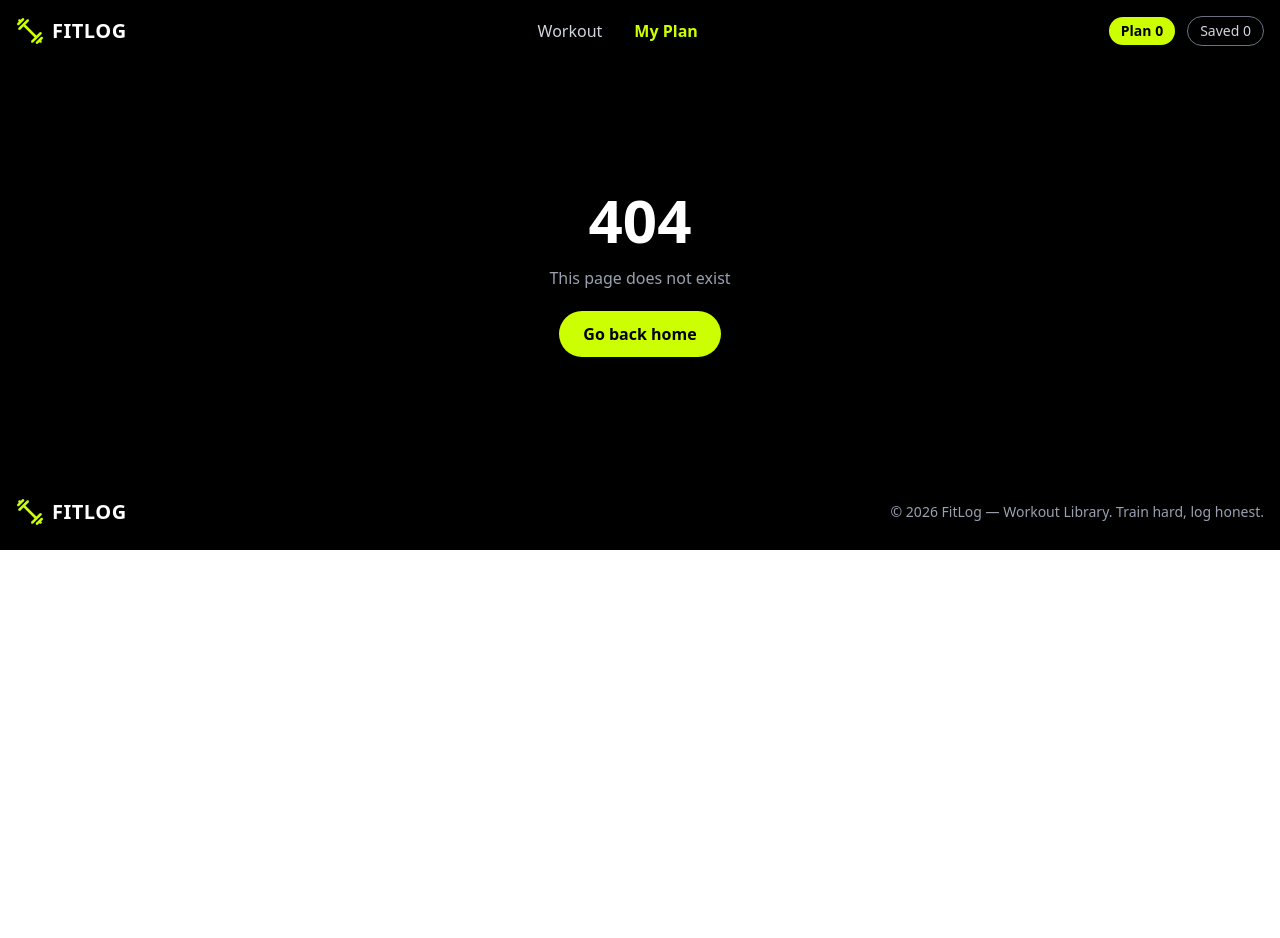
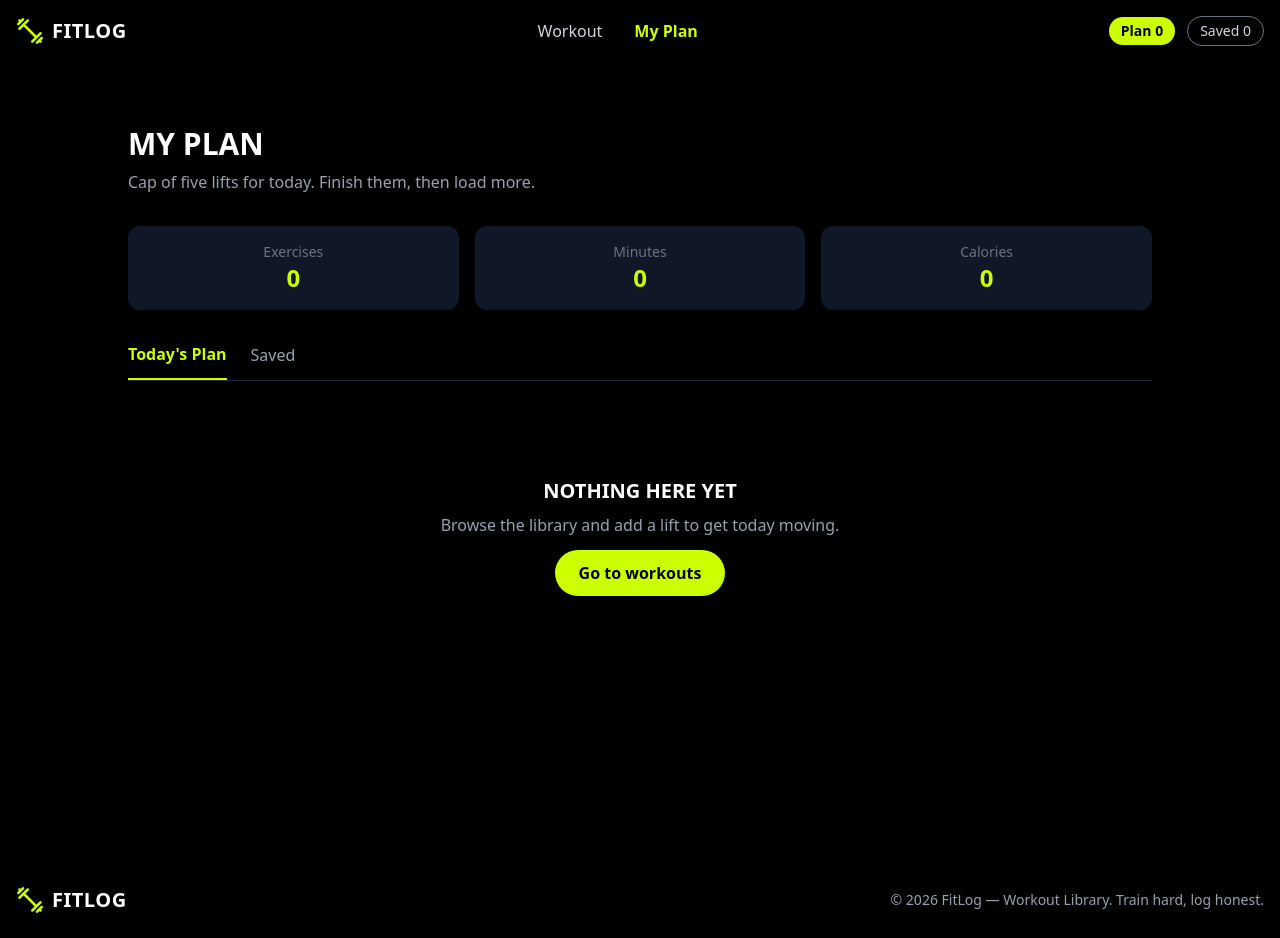
Before and after one commit to msshahriar18/fit-log, a Next.js app: page /my-plan in a window 1280 px wide. Before the commit this address had no page. Before the commit the page ends 800 px from the top, so only its background shows below. Built offline with nearby package versions, Linux system fonts and the light colour scheme.

Commit message:
Plan page created

```diff
--- /dev/null
+++ b/src/app/my-plan/page.jsx
@@ -0,0 +1,163 @@
+"use client";
+
+import { useContext, useEffect, useState } from "react";
+import Image from "next/image";
+import Link from "next/link";
+import { toast } from "react-toastify";
+import { FaClock, FaFire, FaStar, FaCheck, FaTimes } from "react-icons/fa";
+import { FitLogContext } from "@/context/FitLogContext";
+
+const MyPlanPage = () => {
+    const { plan, setPlan, saved, setSaved } = useContext(FitLogContext);
+    const [activeTab, setActiveTab] = useState("plan");
+    const [isLoading, setIsLoading] = useState(true);
+
+    useEffect(() => {
+        const timer = setTimeout(() => {
+            setIsLoading(false);
+        }, 500);
+        return () => clearTimeout(timer);
+    }, []);
+
+    const handleMarkAsDone = (id) => {
+        setPlan(plan.filter((item) => item.id !== id));
+        toast.success("Marked as done");
+    };
+
+    const handleRemove = (id) => {
+        if (activeTab === "plan") {
+            setPlan(plan.filter((item) => item.id !== id));
+        } else {
+            setSaved(saved.filter((item) => item.id !== id));
+        }
+        toast.info("Removed");
+    };
+
+    const activeList = activeTab === "plan" ? plan : saved;
+    const totalMinutes = activeList.reduce((sum, item) => sum + (item.duration || 0), 0);
+    const totalCalories = activeList.reduce((sum, item) => sum + (item.caloriesBurned || 0), 0);
+
+    return (
+        <section className="bg-black text-white min-h-screen py-16 px-4 md:px-10">
+            <div className="max-w-5xl mx-auto">
+                <h1 className="text-3xl font-bold mb-2">MY PLAN</h1>
+                <p className="text-gray-400 mb-8">
+                    Cap of five lifts for today. Finish them, then load more.
+                </p>
+
+                <div className="grid grid-cols-3 gap-4 mb-8">
+                    <div className="bg-gray-900 rounded-xl p-4 text-center">
+                        <p className="text-gray-500 text-sm">Exercises</p>
+                        <p className="text-2xl font-bold text-[#ccff00]">{activeList.length}</p>
+                    </div>
+                    <div className="bg-gray-900 rounded-xl p-4 text-center">
+                        <p className="text-gray-500 text-sm">Minutes</p>
+                        <p className="text-2xl font-bold text-[#ccff00]">{totalMinutes}</p>
+                    </div>
+                    <div className="bg-gray-900 rounded-xl p-4 text-center">
+                        <p className="text-gray-500 text-sm">Calories</p>
+                        <p className="text-2xl font-bold text-[#ccff00]">{totalCalories}</p>
+                    </div>
+                </div>
+
+                <div className="flex gap-x-6 border-b border-gray-800 mb-8">
+                    <button
+                        onClick={() => setActiveTab("plan")}
+                        className={
+                            activeTab === "plan"
+                                ? "pb-3 border-b-2 border-[#ccff00] text-[#ccff00] font-semibold"
+                                : "pb-3 text-gray-400"
+                        }
+                    >
+                        Today&apos;s Plan
+                    </button>
+                    <button
+                        onClick={() => setActiveTab("saved")}
+                        className={
+                            activeTab === "saved"
+                                ? "pb-3 border-b-2 border-[#ccff00] text-[#ccff00] font-semibold"
+                                : "pb-3 text-gray-400"
+                        }
+                    >
+                        Saved
+                    </button>
+                </div>
+
+                {isLoading ? (
+                    <p className="text-center text-gray-400 py-16">Loading workouts…</p>
+                ) : activeList.length === 0 ? (
+                    <div className="text-center py-16">
+                        <h2 className="text-xl font-bold mb-2">NOTHING HERE YET</h2>
+                        <p className="text-gray-400 mb-6">
+                            Browse the library and add a lift to get today moving.
+                        </p>
+                        <Link
+                            href="/"
+                            className="bg-[#ccff00] text-black font-semibold px-6 py-3 rounded-full"
+                        >
+                            Go to workouts
+                        </Link>
+                    </div>
+                ) : (
+                    <div className="flex flex-col gap-4">
+                        {activeList.map((item) => (
+                            <div
+                                key={item.id}
+                                className="bg-gray-900 rounded-2xl p-4 flex flex-col sm:flex-row items-center gap-4"
+                            >
+                                <Image
+                                    src={item.image}
+                                    alt={item.name}
+                                    width={100}
+                                    height={100}
+                                    className="rounded-xl w-24 h-24 object-cover"
+                                />
+
+                                <div className="flex-1 text-center sm:text-left">
+                                    <h3 className="font-bold">{item.name}</h3>
+                                    <p className="text-gray-500 text-sm">{item.equipment}</p>
+                                    <div className="flex items-center justify-center sm:justify-start gap-4 text-gray-400 text-sm mt-2">
+                                        <span className="flex items-center gap-1">
+                                            <FaClock /> {item.duration} min
+                                        </span>
+                                        <span className="flex items-center gap-1">
+                                            <FaFire /> {item.caloriesBurned} kcal
+                                        </span>
+                                        <span className="flex items-center gap-1">
+                                            <FaStar /> {item.rating}
+                                        </span>
+                                    </div>
+                                </div>
+
+                                <div className="flex items-center gap-3">
+                                    <Link
+                                        href={`/workout/${item.id}`}
+                                        className="border border-gray-500 text-white text-sm px-4 py-2 rounded-full"
+                                    >
+                                        View Details
+                                    </Link>
+                                    {activeTab === "plan" && (
+                                        <button
+                                            onClick={() => handleMarkAsDone(item.id)}
+                                            className="bg-[#ccff00] text-black text-sm px-3 py-2 rounded-full"
+                                        >
+                                            <FaCheck />
+                                        </button>
+                                    )}
+                                    <button
+                                        onClick={() => handleRemove(item.id)}
+                                        className="border border-gray-600 text-gray-300 text-sm px-3 py-2 rounded-full"
+                                    >
+                                        <FaTimes />
+                                    </button>
+                                </div>
+                            </div>
+                        ))}
+                    </div>
+                )}
+            </div>
+        </section>
+    );
+};
+
+export default MyPlanPage;
--- a/src/app/workout/[id]/page.jsx
+++ b/src/app/workout/[id]/page.jsx
@@ -79,7 +79,7 @@ const WorkoutDetailsPage = async ({ params }) => {
                         </div>
                         <div className="bg-gray-900 rounded-xl p-4">
                             <p className="text-gray-500 text-sm">CALORIES</p>
-                            <p className="font-semibold">{workout.calories}</p>
+                            <p className="font-semibold">{workout.caloriesBurned}</p>
                         </div>
                         <div className="bg-gray-900 rounded-xl p-4">
                             <p className="text-gray-500 text-sm">RATING</p>
--- a/src/components/AddToPlanButton.jsx
+++ b/src/components/AddToPlanButton.jsx
@@ -9,6 +9,11 @@ const AddToPlanButton = ({ workout }) => {
     const { plan, setPlan } = useContext(FitLogContext);
 
     const handleAddToPlan = () => {
+        const alreadyAdded = plan.some((item) => item.id === workout.id);
+        if (alreadyAdded) {
+            toast.warning("Already in today's plan");
+            return;
+        }
         setPlan([...plan, workout]);
         toast.success("Added to today's plan");
     };
--- a/src/components/SaveButton.jsx
+++ b/src/components/SaveButton.jsx
@@ -9,6 +9,11 @@ const SaveButton = ({ workout }) => {
     const { saved, setSaved } = useContext(FitLogContext);
 
     const handleSave = () => {
+        const alreadySaved = saved.some((item) => item.id === workout.id);
+        if (alreadySaved) {
+            toast.warning("Already saved");
+            return;
+        }
         setSaved([...saved, workout]);
         toast.success("Saved for later");
     };
```
